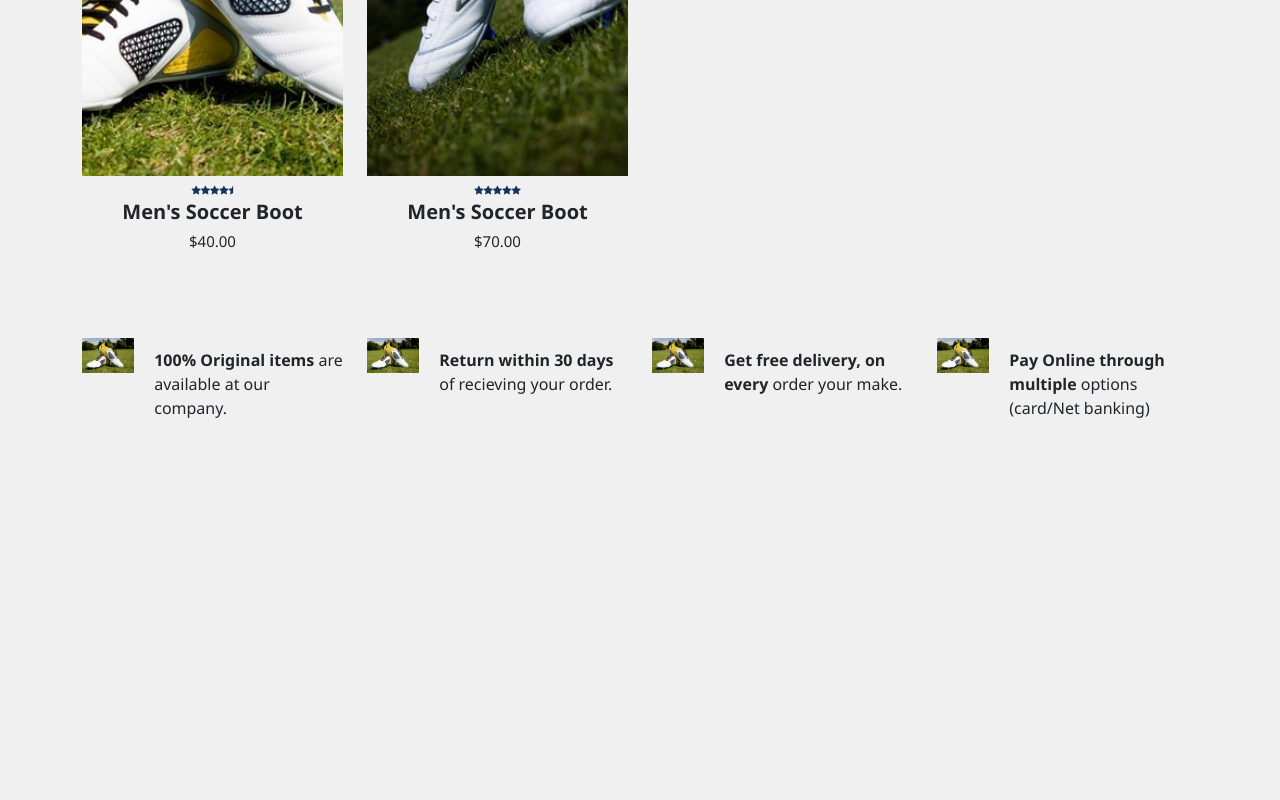
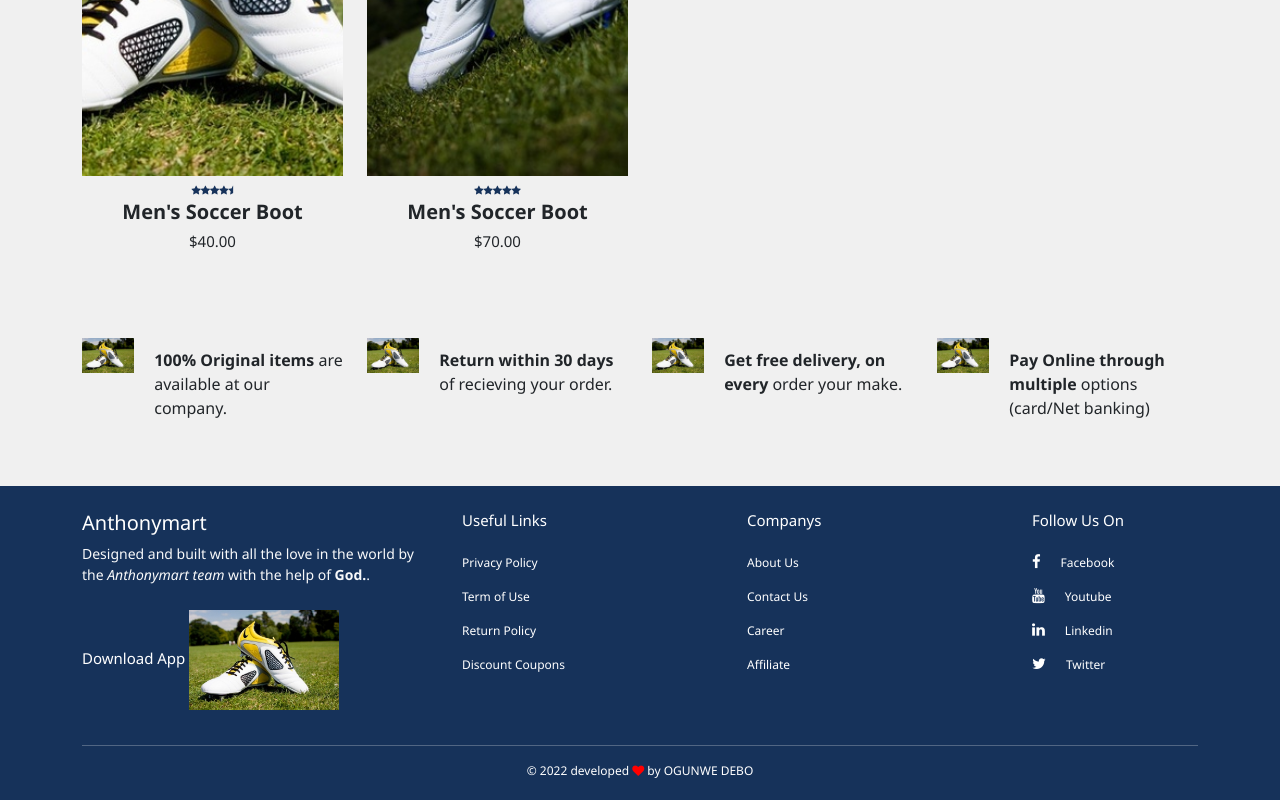
Before and after one commit to Oluwadebo/ECOMMERCE-NODE, a React (Create React App) app in the folder forntend/: page / in a window 1280 px wide. Shown: the part 2208-3008 px from the top of the page. Before the commit the page ends 2668 px from the top, so only its background shows below. Built offline with nearby package versions, Linux system fonts and the light colour scheme; no server answers.

Commit message:
footer done

```diff
--- a/forntend/src/component/Dashboard.js
+++ b/forntend/src/component/Dashboard.js
@@ -15,6 +15,8 @@ import footballboots from "./asset/football_boots_198704.jpg"
 import footballboot8 from "./asset/football_boots_198708.jpg"
 
 const Dashboard = () => {
+    let d = new Date();
+    let year = d.getFullYear();
     // useEffect(() => {
     //   window.addEventListener('load',()=>{
     //     document.querySelector('#clicked').addEventListener('click')
@@ -302,6 +304,46 @@ const Dashboard = () => {
                         </div>
                     </section>
                 </div>
+                <div className="footer">
+                    <section className="footer">
+                        <div className="container">
+                            <div className="row">
+                                <div className="col-md-4 footer-image">
+                                    <div className="mb-3 mb-md-none">
+                                        <h1 className="d-inline-flex align-items-center mb-2 text-decoration-none"><span className="fs-5" style={{ cursor: "pointer;" }}>Anthonymart</span></h1>
+                                        <ul className="list-unstyled small">
+                                            <li className="mb-2 text-light">Designed and built with all the love in the world by the <i>Anthonymart team</i> with the help of <b>God.</b>.</li>
+                                        </ul>
+                                    </div>
+                                    <h1>Download App <img src={footballboots} alt="" /></h1>
+                                </div>
+                                <div className="col-md-3">
+                                    <h1>Useful Links</h1>
+                                    <p>Privacy Policy</p>
+                                    <p>Term of Use</p>
+                                    <p>Return Policy</p>
+                                    <p>Discount Coupons</p>
+                                </div>
+                                <div className="col-md-3">
+                                    <h1>Companys</h1>
+                                    <p>About Us</p>
+                                    <p>Contact Us</p>
+                                    <p>Career</p>
+                                    <p>Affiliate</p>
+                                </div>
+                                <div className="col-md-2">
+                                    <h1>Follow Us On</h1>
+                                    <p><i className="fa fa-facebook"></i>Facebook</p>
+                                    <p><i className="fa fa-youtube"></i>Youtube</p>
+                                    <p><i className="fa fa-linkedin"></i>Linkedin</p>
+                                    <p><i className="fa fa-twitter"></i>Twitter</p>
+                                </div>
+                            </div>
+                            <hr />
+                            <p className="copyright text-center"> © {year} developed <i className="fa fa-heart"></i> by OGUNWE DEBO</p>
+                        </div>
+                    </section>
+                </div>
             </div>
         </>
     )
--- a/forntend/src/index.css
+++ b/forntend/src/index.css
@@ -227,3 +227,36 @@ code {
 .feature-box {
   padding-top: 20px;
 }
+.footer {
+  margin-top: 50px;
+  background: #16325a;
+  color: #fff;
+  min-height: 100%;
+}
+.footer h1 {
+  font-size: 15px;
+  margin: 25px 0;
+}
+.footer p {
+  font-size: 12px;
+}
+.copyright {
+  margin-bottom: -80px;
+  font-size: 15px;
+  padding-bottom: 20px;
+}
+.fa-heart {
+  color: red;
+  font-size: 15px;
+}
+.footer hr {
+  margin-top: 10px;
+  background-color: #ccc;
+}
+.footer-image img {
+  width: 150px;
+}
+.footer .row .fa {
+  padding-right: 20px;
+  font-size: 15px;
+}
```
